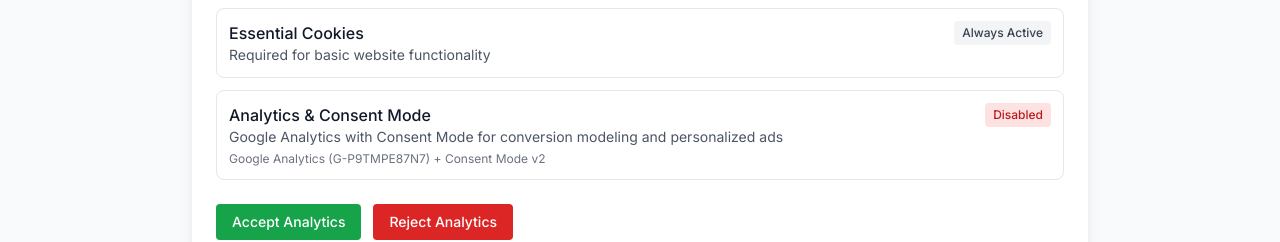
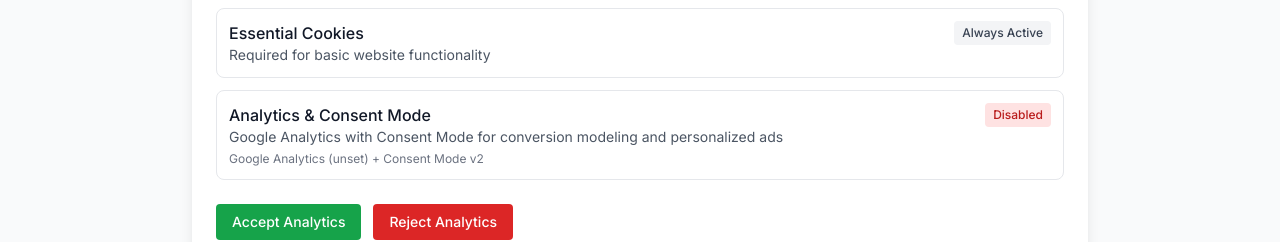
Before and after one commit to jamesjordan06/NextGenStreamer, a Next.js app: page /legal/privacy in a window 1280 px wide. Shown: the part 2012-2254 px from the top of the page. Built offline with nearby package versions, Linux system fonts and the light colour scheme; no server answers.

Commit message:
Parameterize Google Analytics ID

```diff
--- a/components/CookieBanner.tsx
+++ b/components/CookieBanner.tsx
@@ -31,6 +31,8 @@ export default function CookieBanner() {
     }
   }, [])
 
+  const GA_ID = process.env.NEXT_PUBLIC_GOOGLE_ANALYTICS_ID
+
   const initializeGoogleAnalyticsWithConsentMode = () => {
     // Initialize dataLayer
     window.dataLayer = window.dataLayer || []
@@ -42,8 +44,10 @@ export default function CookieBanner() {
     window.gtag = gtag
 
     // Load Google Analytics script and wait for it to load
+    if (!GA_ID) return
+
     const script = document.createElement('script')
-    script.src = 'https://www.googletagmanager.com/gtag/js?id=G-P9TMPE87N7'
+    script.src = `https://www.googletagmanager.com/gtag/js?id=${GA_ID}`
     script.async = true
 
     // Configure GA after script loads
@@ -52,7 +56,7 @@ export default function CookieBanner() {
       gtag('js', new Date())
 
       // Configure Google Analytics
-      gtag('config', 'G-P9TMPE87N7', {
+      gtag('config', GA_ID, {
         // Enable conversion modeling
         allow_google_signals: true,
         allow_ad_personalization_signals: true,
--- a/components/CookiePreferences.tsx
+++ b/components/CookiePreferences.tsx
@@ -1,6 +1,8 @@
 'use client'
 
 import { useState, useEffect } from 'react'
+
+const GA_ID = process.env.NEXT_PUBLIC_GOOGLE_ANALYTICS_ID
 
 declare global {
   interface Window {
@@ -107,7 +109,7 @@ export default function CookiePreferences() {
                 <div>
                   <h5 className="font-medium text-gray-900">Analytics & Consent Mode</h5>
                   <p className="text-sm text-gray-600">Google Analytics with Consent Mode for conversion modeling and personalized ads</p>
-                  <p className="text-xs text-gray-500 mt-1">Google Analytics (G-P9TMPE87N7) + Consent Mode v2</p>
+                  <p className="text-xs text-gray-500 mt-1">Google Analytics ({GA_ID || 'G-XXXXXXX'}) + Consent Mode v2</p>
                 </div>
                 <span className={`px-2 py-1 rounded text-xs font-medium ${
                   currentConsent === 'accepted'
--- a/components/GoogleAnalytics.tsx
+++ b/components/GoogleAnalytics.tsx
@@ -2,6 +2,8 @@
 
 import { useEffect } from 'react'
 import { usePathname } from 'next/navigation'
+
+const GA_ID = process.env.NEXT_PUBLIC_GOOGLE_ANALYTICS_ID
 
 declare global {
   interface Window {
@@ -14,7 +16,7 @@ export default function GoogleAnalytics() {
 
   useEffect(() => {
     // Track page views on route change
-    if (typeof window !== 'undefined' && window.gtag) {
+    if (typeof window !== 'undefined' && window.gtag && GA_ID) {
       // Check if user has accepted cookies
       const consent = localStorage.getItem('cookie-consent')
       if (consent === 'accepted') {
```
Also changed, not shown: 2 other files (tests, documents, lock files or other folders).
